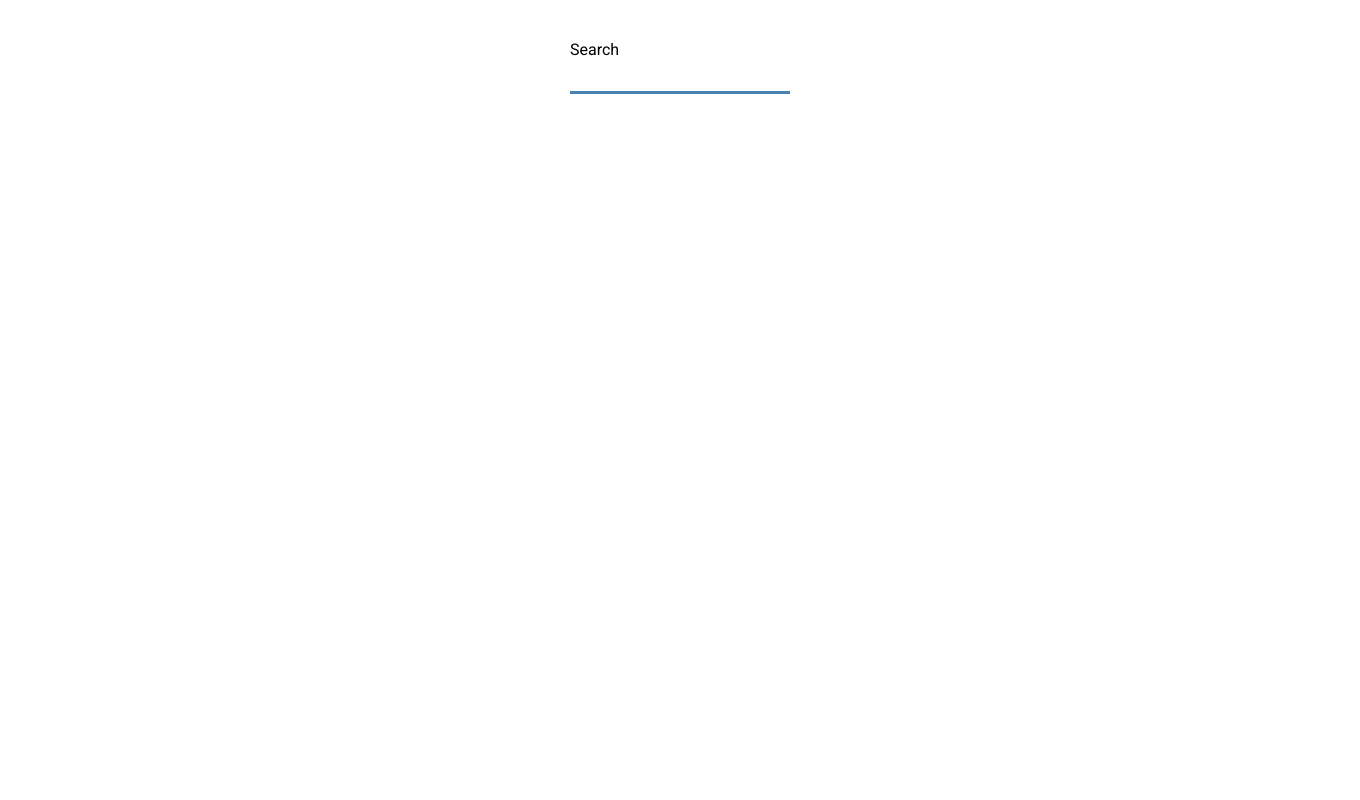
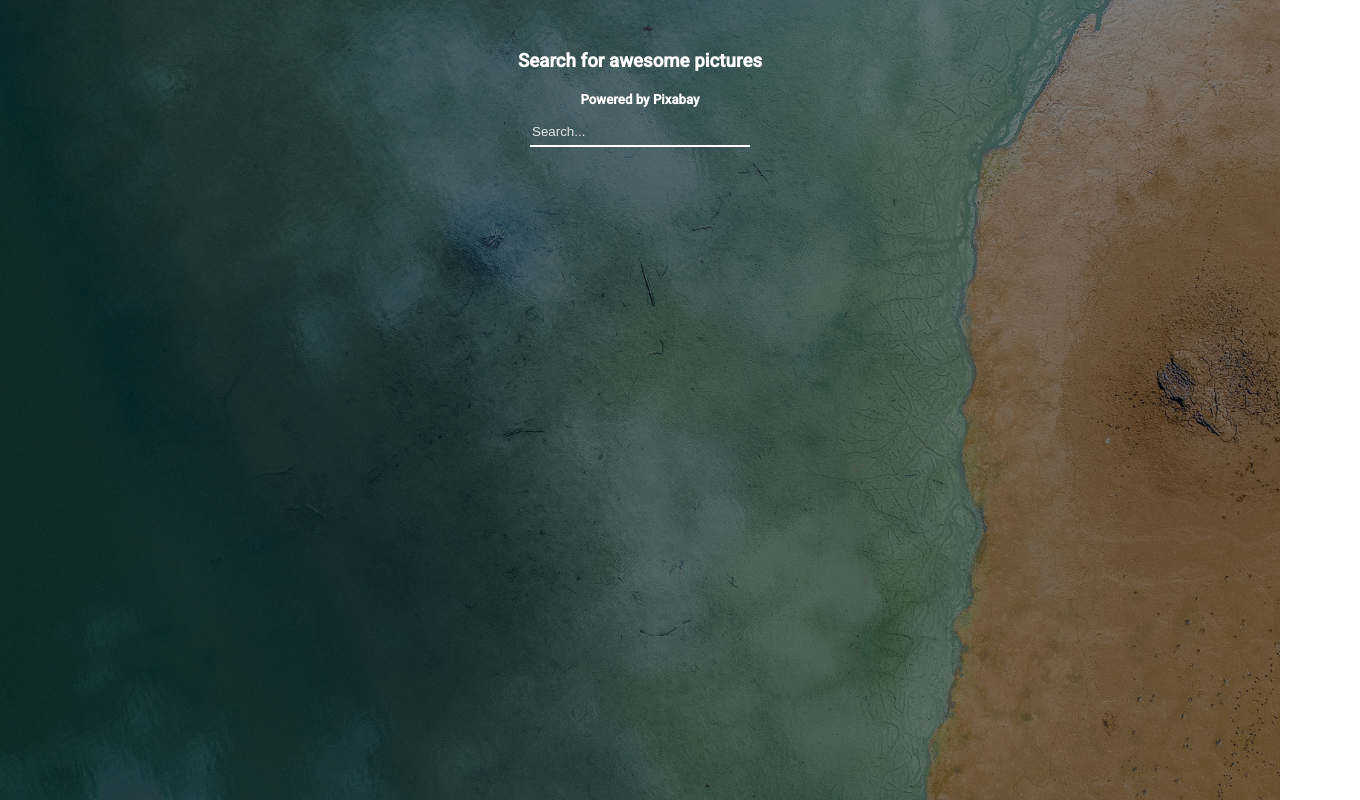
Before and after one commit to Wolfenek/Pixabay-Search-App, a React (Create React App) app: page / in a window 1280 px wide. Shown: the whole page, 1360 px wide, since content can reach past the window. Built offline with nearby package versions, Linux system fonts and the light colour scheme; the HTML template or start-up script is replaced by a standard one.

Commit message:
Added bg image

```diff
--- a/src/App.css
+++ b/src/App.css
@@ -1,26 +1,41 @@
-
-.App-logo {
-  animation: App-logo-spin infinite 20s linear;
-  height: 40vmin;
+* {
+  box-sizing: border-box;
 }
 
 .wrapper {
   display: flex;
   margin: 0;
+  color: white;
   padding: 40px;
   width: 100%;
+  height: 100vh;
+  background-image: linear-gradient(rgba(0, 0, 0, 0.5), rgba(0, 0, 0, 0.5)), url(beach.jpg);
+  background-size: cover;
+  background-repeat: no-repeat;
   align-items: center;
   flex-direction: column;
+  /* justify-content: center; */
 }
 
 .search {
   display: flex;
   flex-direction: column;
   width: 220px;
+  margin-bottom: 20px;
 }
 
 .search input {
-  height: 30px;
+  min-height: 30px;
   border: 0;
-  border-bottom: 3px steelblue solid;
+  border-bottom: 2px white solid;
+  background: none;
+  color: white;
 }
+
+.search input::placeholder { color:#e6e6e6; }
+
+.claim {
+  text-align: center;
+  color: white;
+  margin: 10px;
+}
--- a/src/App.js
+++ b/src/App.js
@@ -1,15 +1,14 @@
 import React, { Component } from 'react';
 import './App.css';
 import Search from './components/Search';
-// import ShowUp from './components/ShowUp';
 
 class App extends Component {
   render() {
     return (
-      <div>
-      <Search />
-      {/* <ShowUp /> */}
-      </div>
+      <React.Fragment>
+        <Search />
+      </React.Fragment>
+
     );
   }
 }
--- /dev/null
+++ b/src/components/Claim.js
@@ -0,0 +1,12 @@
+import React, { Component, Fragment } from 'react'
+
+function Claim() {
+  return (
+    <Fragment>
+      <h3 className='claim'>Search for awesome pictures</h3>
+      <h5 className='claim'>Powered by Pixabay</h5>
+    </Fragment>
+)
+}
+
+export default Claim
--- a/src/components/Search.js
+++ b/src/components/Search.js
@@ -1,7 +1,7 @@
 import React, { Component } from 'react';
 import axios from 'axios';
 import ShowUp from './ShowUp';
-import debounce from 'lodash.debounce';
+import Claim from './Claim';
 
 class Search extends Component {
   state = {
@@ -40,11 +40,12 @@ class Search extends Component {
     // console.log(this.state.images)
     return (
       <div className='wrapper'>
+        <Claim />
         <div className='search'>
-          <label htmlFor='search'>Search </label>
           <input
           name='search'
           onChange={this.onTextChange}
+          placeholder='Search...'
           ></input>
         </div>
         {/* needed for clearing if input is empty */}
--- a/src/index.css
+++ b/src/index.css
@@ -1,12 +1,12 @@
 body {
   margin: 0;
   padding: 0;
+  box-sizing: border-box;
   /* font-family: -apple-system, BlinkMacSystemFont, "Segoe UI", "Roboto", "Oxygen",
     "Ubuntu", "Cantarell", "Fira Sans", "Droid Sans", "Helvetica Neue",
     sans-serif; */
   overflow-x: hidden;
   font-family: 'Roboto', sans-serif;
-  background-color: white;
   color: black;
   -webkit-font-smoothing: antialiased;
   -moz-osx-font-smoothing: grayscale;
```
Also changed, not shown: src/beach.jpg (added).
